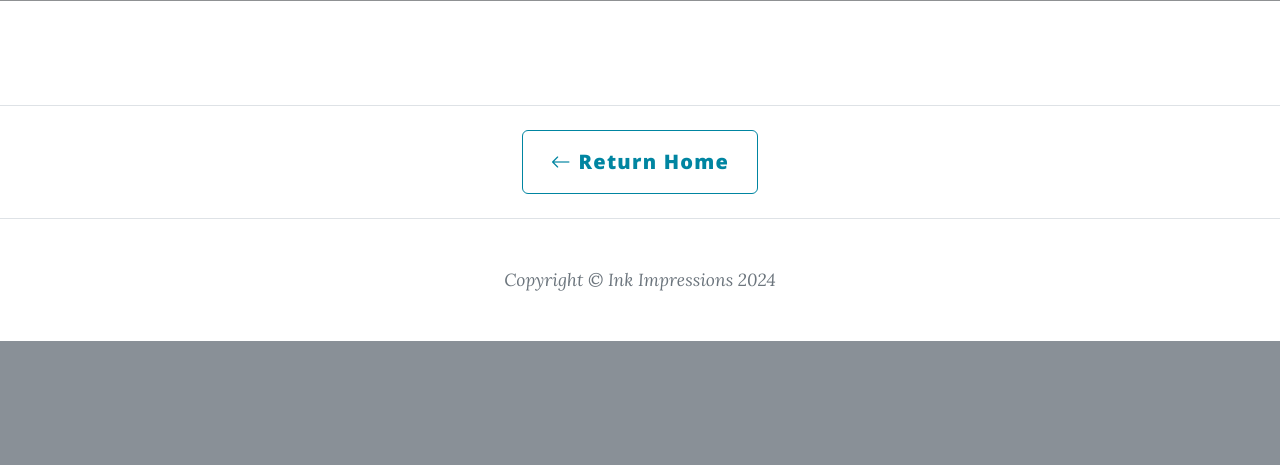
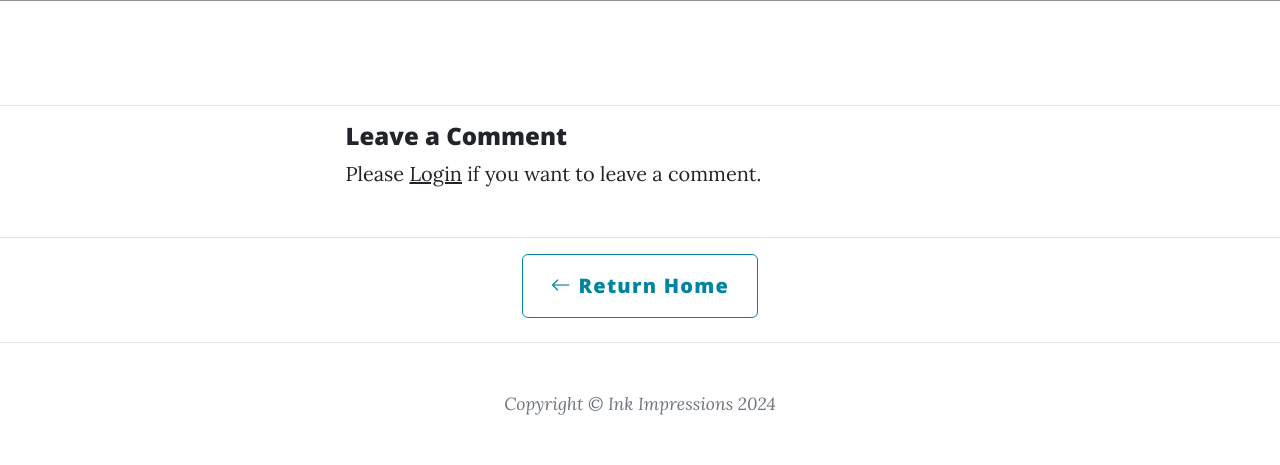
Before and after one commit to Malekpour99/Django-CBV-DRF-Blog, a Django app: template core/templates/blog/post.html in a window 1280 px wide. Shown: the part 492-957 px from the top of the page. Before the commit the page ends 833 px from the top, so only its background shows below. Run offline with Django 4.2, Linux system fonts and the light colour scheme; the template is opened without the code that fills it, so the values that code supplies are empty; some libraries are stand-ins or nearby versions.

Commit message:
feat: blog post template - created comment form
created comment form in the single post representation template which can be used for submitting new comment for the blog post

```diff
--- a/core/templates/blog/post.html
+++ b/core/templates/blog/post.html
@@ -38,7 +38,33 @@
       </div>
     </div>
   </article>
-  <hr class="mb-4 mt-0">
+  <hr class="my-2 mt-0">
+  <div class="container px-4 px-lg-5 mb-3">
+    <div class="row gx-4 gx-lg-5 justify-content-center">
+      <div class="col-md-10 col-lg-8 col-xl-7">
+          <h4 class="my-2">Leave a Comment</h4>
+          {% if request.user.is_authenticated %}
+          <form class="form-control p-3" method="post" action="{% url 'comment:create-comment' slug=post.slug%}">
+            {% csrf_token %}
+            <div class="mb-3">
+              <label for="comment-subject" class="form-label">Subject</label>
+              <input type="text" class="form-control" id="comment-subject" name="subject" required/>
+            </div>
+            <div class="mb-3">
+              <label for="comment-message" class="form-label">Message</label>
+              <textarea type="text" class="form-control" id="comment-message" name="message" style="height: 100px" required></textarea>
+            </div>
+            <div class="mb-3 d-flex justify-content-end">
+              <button class="btn btn-primary rounded-2" type="submit">Submit</button>
+            </div>
+          </form>
+          {% else %}
+          <p class="mt-1">Please <a href="{% url 'accounts:login' %}">Login</a> if you want to leave a comment.</p>
+          {% endif %}
+      </div>
+    </div>
+  </div>
+  <hr class="my-3 mt-0">
   <div class="d-flex justify-content-center mb-4">
     <div class="d-block">
       <a href="{% url 'blog:index' %}" class="btn btn-outline-primary rounded fs-5">
```
